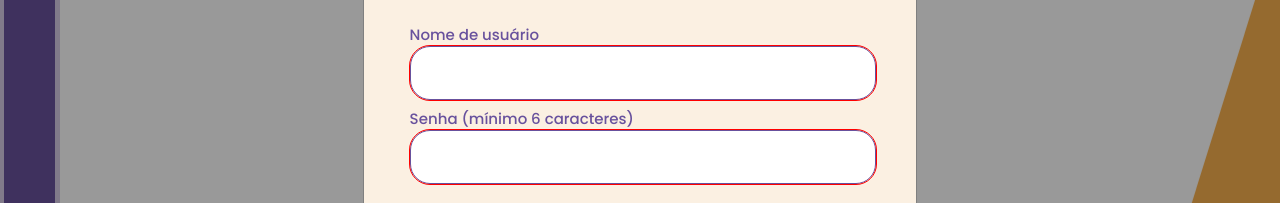
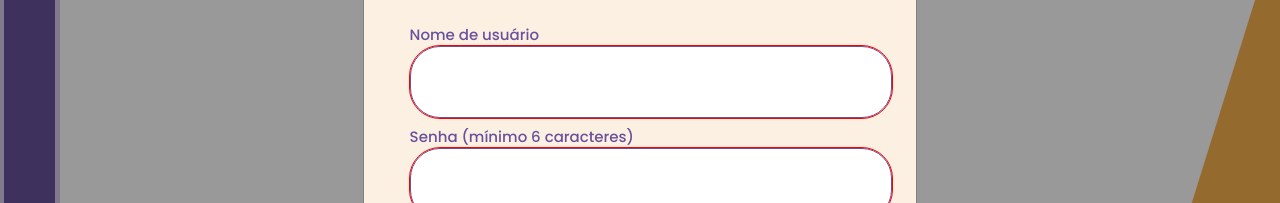
Before and after one commit to COFerr/task-manager, a website: page index.html in a window 1280 px wide. Shown: the part 264-467 px from the top of the page. Drawn offline with Linux system fonts and the light colour scheme.

Commit message:
padding input

```diff
--- a/style.css
+++ b/style.css
@@ -34,9 +34,6 @@ body{
     border: 1px solid gray;
     width: 40%;
     border-radius: 50px;
-}
-input{
-    margin-left: 10px;
 }
 .registerFootBar{
     background-color: var(--mainPurple);
@@ -359,12 +356,13 @@ label{
     margin-left: 5%;
 }
 input{
+    padding: 10px;
     color: var(--mainPurple);
     height: 50px;
     width: 90%;
     margin-left: 5%;
     border: 1px solid var(--mainPurple);
-    border-radius: 20px;
+    border-radius: 30px;
 }
 input:invalid{
     outline: 1px solid red;
```
